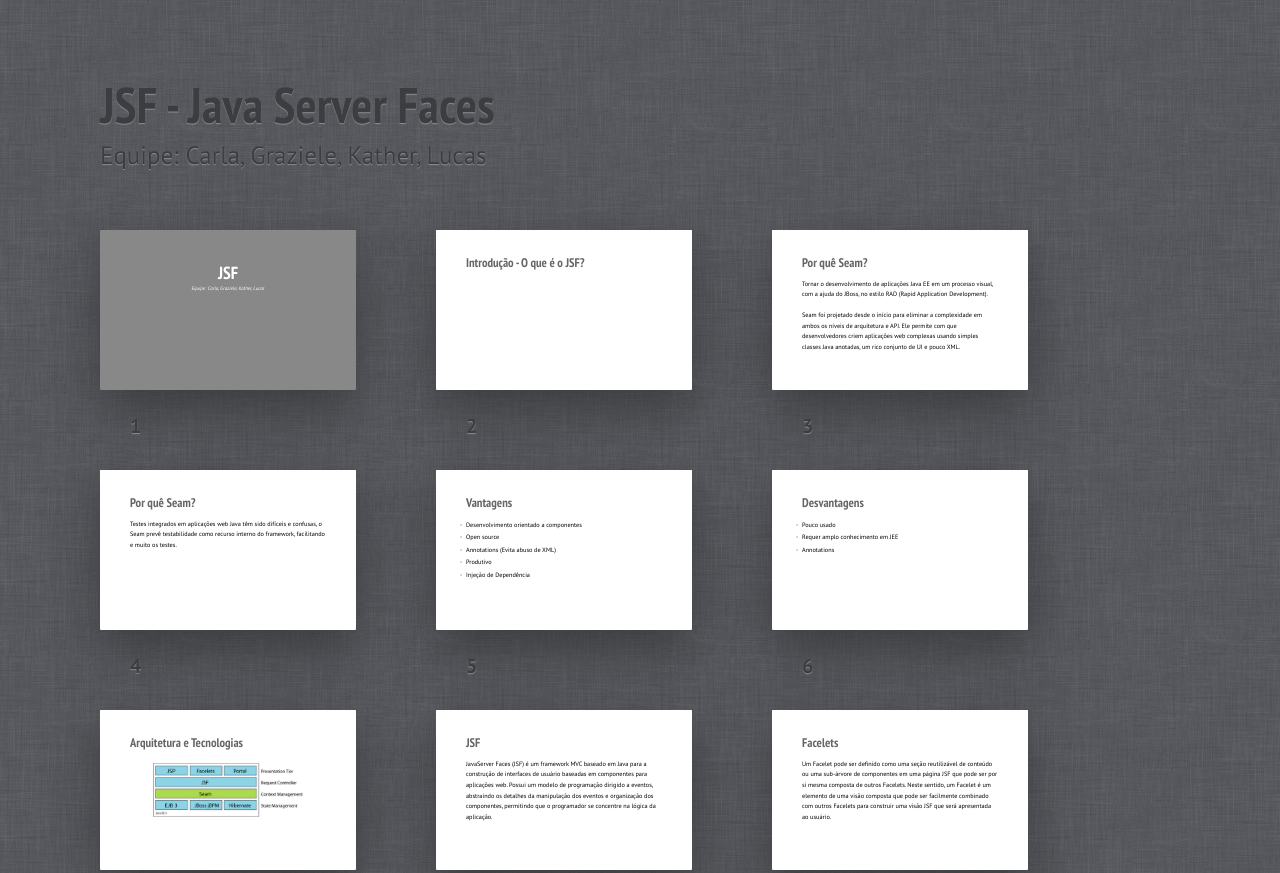
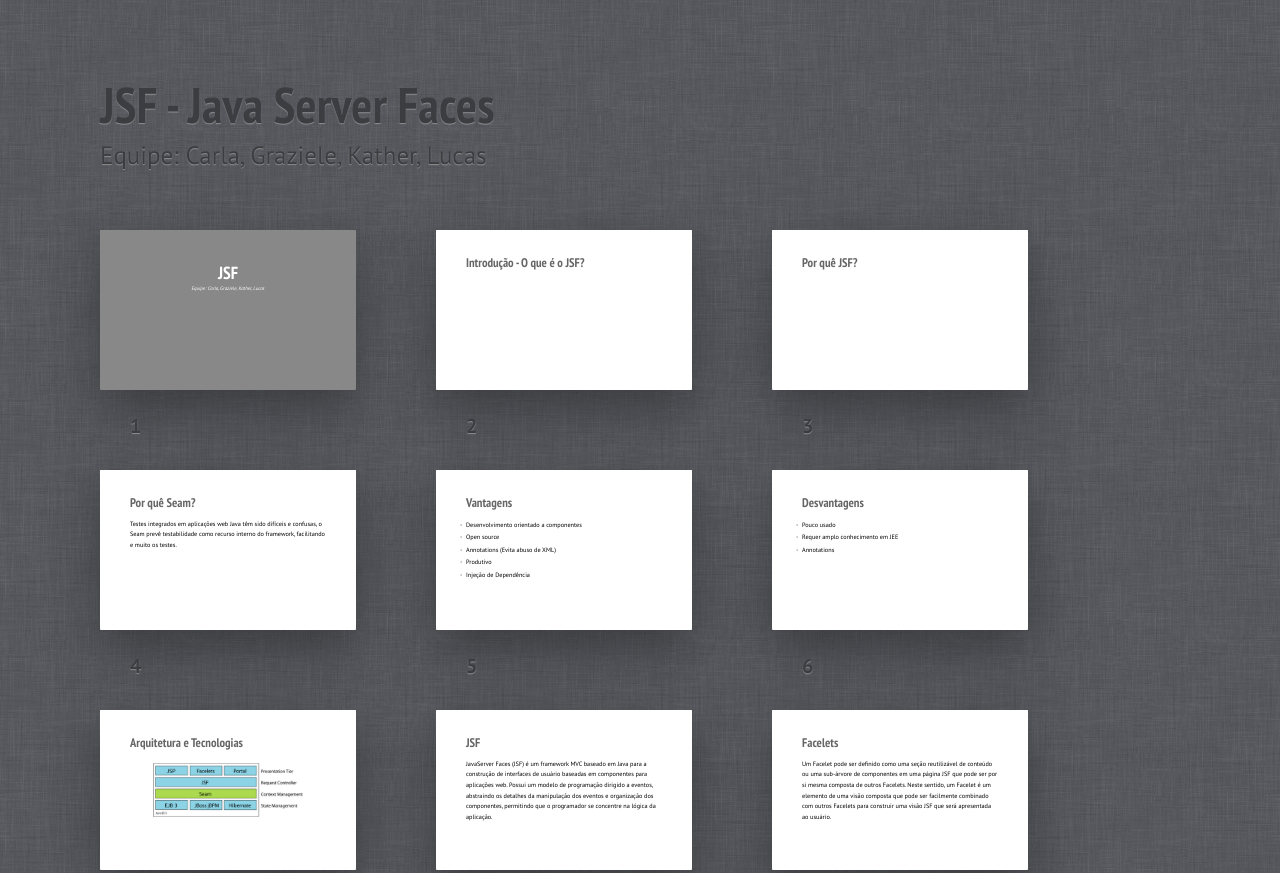
Before and after one commit to AgtLucas/JSF, a plain HTML site: page index.html in a window 1280 px wide. Shown: the top 873 px of the page. Drawn offline with Linux system fonts and the light colour scheme.

Commit message:
Remove texts

```diff
--- a/index.html
+++ b/index.html
@@ -23,9 +23,9 @@
 		<p></p>
 	</div></section>
 	<section class="slide"><div>
-		<h2>Por quê Seam?</h2>
-		<p>Tornar o desenvolvimento de aplicações Java EE em um processo visual, com a ajuda do JBoss, no estilo RAD (Rapid Application Development).</p>
-		<p>Seam foi projetado desde o início para eliminar a complexidade em ambos os níveis de arquitetura e API. Ele permite com que desenvolvedores criem aplicações web complexas usando simples classes Java anotadas, um rico conjunto de UI e pouco XML.</p>
+		<h2>Por quê JSF?</h2>
+		<p></p>
+		<p></p>
 	</div></section>
 	<section class="slide"><div>
 		<h2>Por quê Seam?</h2>
```
